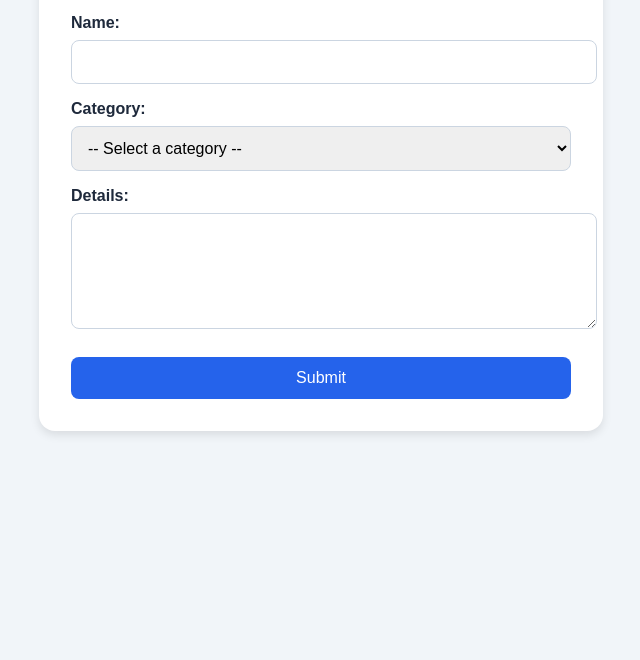
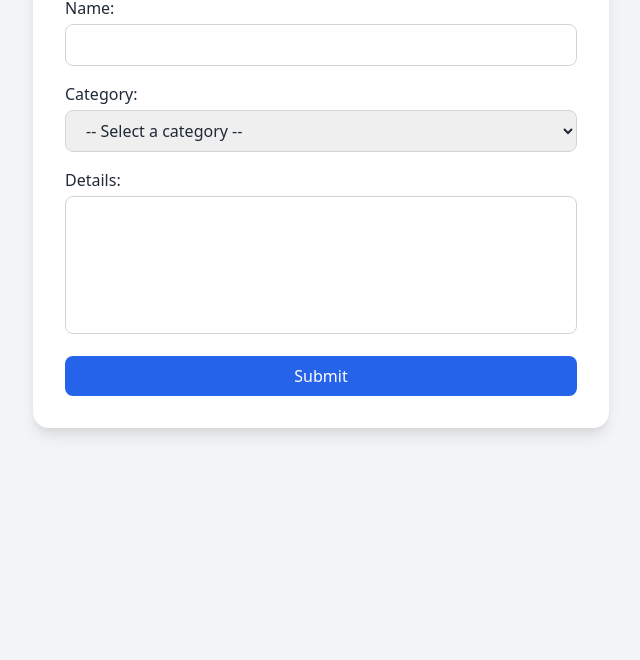
Before and after one commit to shiavm0120/Form, a plain HTML site: page docs/index.html in a window 1280 px wide. Shown: the part 140-800 px from the top of the page, without its empty margins (319-959 px from the left). Drawn offline with nearby package versions, Linux system fonts and the light colour scheme.

Commit message:
Update index.html

```diff
--- a/docs/index.html
+++ b/docs/index.html
@@ -4,31 +4,48 @@
   <meta charset="UTF-8" />
   <meta name="viewport" content="width=device-width, initial-scale=1.0"/>
   <title>HOA Feedback Form</title>
-  <link rel="stylesheet" href="style.css" />
+  <!-- Tailwind CSS CDN -->
+  <link href="https://cdn.jsdelivr.net/npm/tailwindcss@2.2.19/dist/tailwind.min.css" rel="stylesheet">
 </head>
-<body>
-  <div class="container">
-    <h1>HOA Feedback Form</h1>
-    <form id="hoa-form">
-      <label for="name">Name:</label>
-      <input type="text" id="name" name="name" required />
+<body class="bg-gray-100 text-gray-800 font-sans">
 
-      <label for="category">Category:</label>
-      <select id="category" name="category" required>
+  <div class="max-w-xl mx-auto mt-12 p-8 bg-white rounded-2xl shadow-lg">
+    <h1 class="text-2xl font-bold mb-6 text-center">HOA Feedback Form</h1>
+
+    <form id="hoa-form" class="space-y-4">
+      <div>
+        <label for="name" class="block font-medium mb-1">Name:</label>
+        <input type="text" id="name" name="name" required
+          class="w-full px-4 py-2 border border-gray-300 rounded-lg focus:outline-none focus:ring-2 focus:ring-blue-400" />
+      </div>
+
+      <div>
+        <label for="category" class="block font-medium mb-1">Category:</label>
+        <select id="category" name="category" required
+          class="w-full px-4 py-2 border border-gray-300 rounded-lg focus:outline-none focus:ring-2 focus:ring-blue-400">
           <option value="">-- Select a category --</option>
           <option value="architecture">Architecture</option>
           <option value="landscaping">Landscaping</option>
           <option value="safety">Safety</option>
           <option value="general">General</option>
         </select>
+      </div>
 
-      <label for="details">Details:</label>
-      <textarea id="details" name="details" rows="5" required></textarea>
+      <div>
+        <label for="details" class="block font-medium mb-1">Details:</label>
+        <textarea id="details" name="details" rows="5" required
+          class="w-full px-4 py-2 border border-gray-300 rounded-lg resize-none focus:outline-none focus:ring-2 focus:ring-blue-400"></textarea>
+      </div>
 
-      <button type="submit">Submit</button>
+      <button type="submit"
+        class="w-full bg-blue-600 text-white py-2 px-4 rounded-lg hover:bg-blue-700 transition duration-200">
+        Submit
+      </button>
     </form>
 
-    <div id="message" class="hidden">Thank you! Your feedback was submitted.</div>
+    <div id="message" class="hidden mt-4 text-green-600 font-medium text-center">
+      Thank you! Your feedback was submitted.
+    </div>
   </div>
 
   <script src="script.js"></script>
```
Lines whose indentation alone changed are shown as unchanged.
